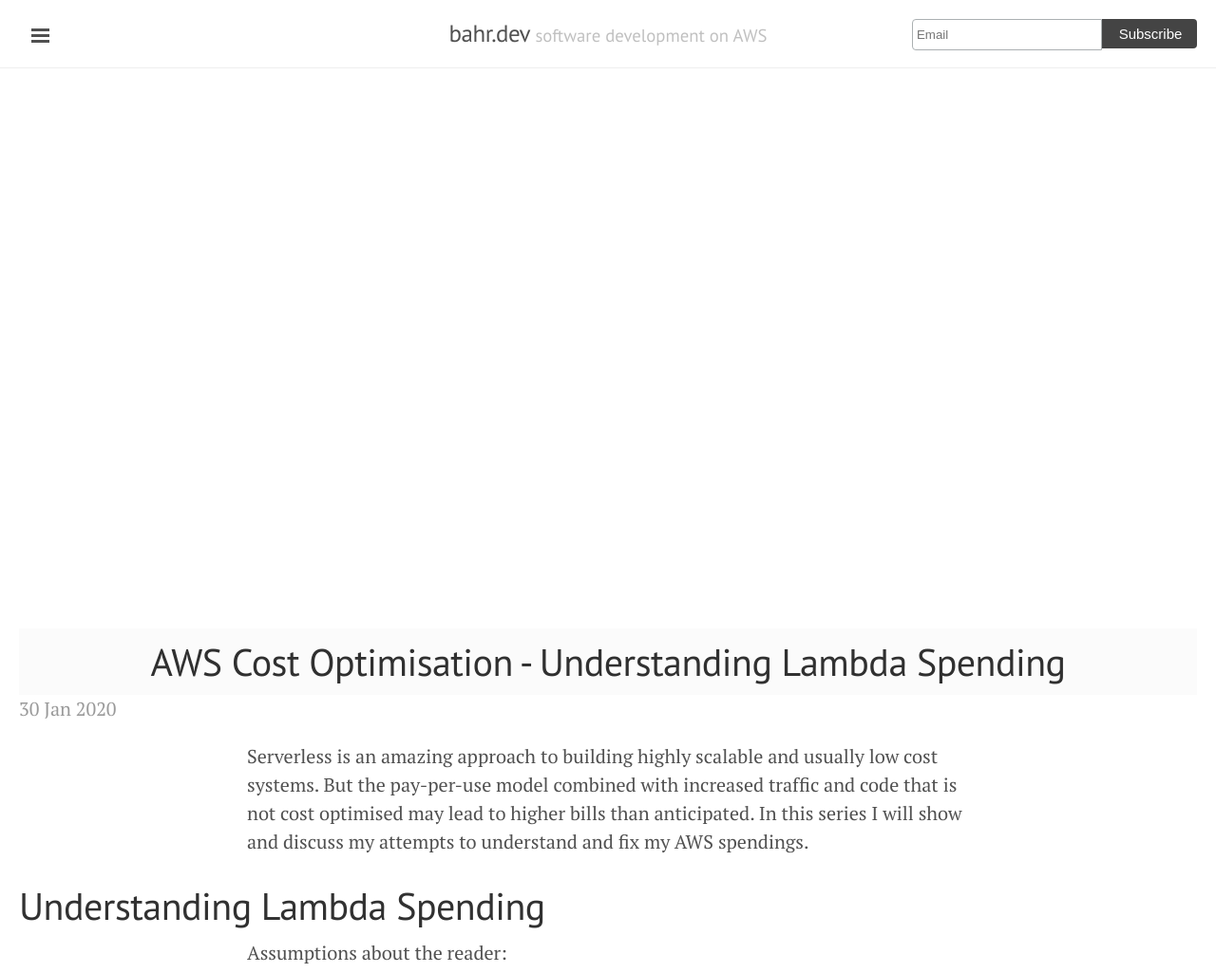
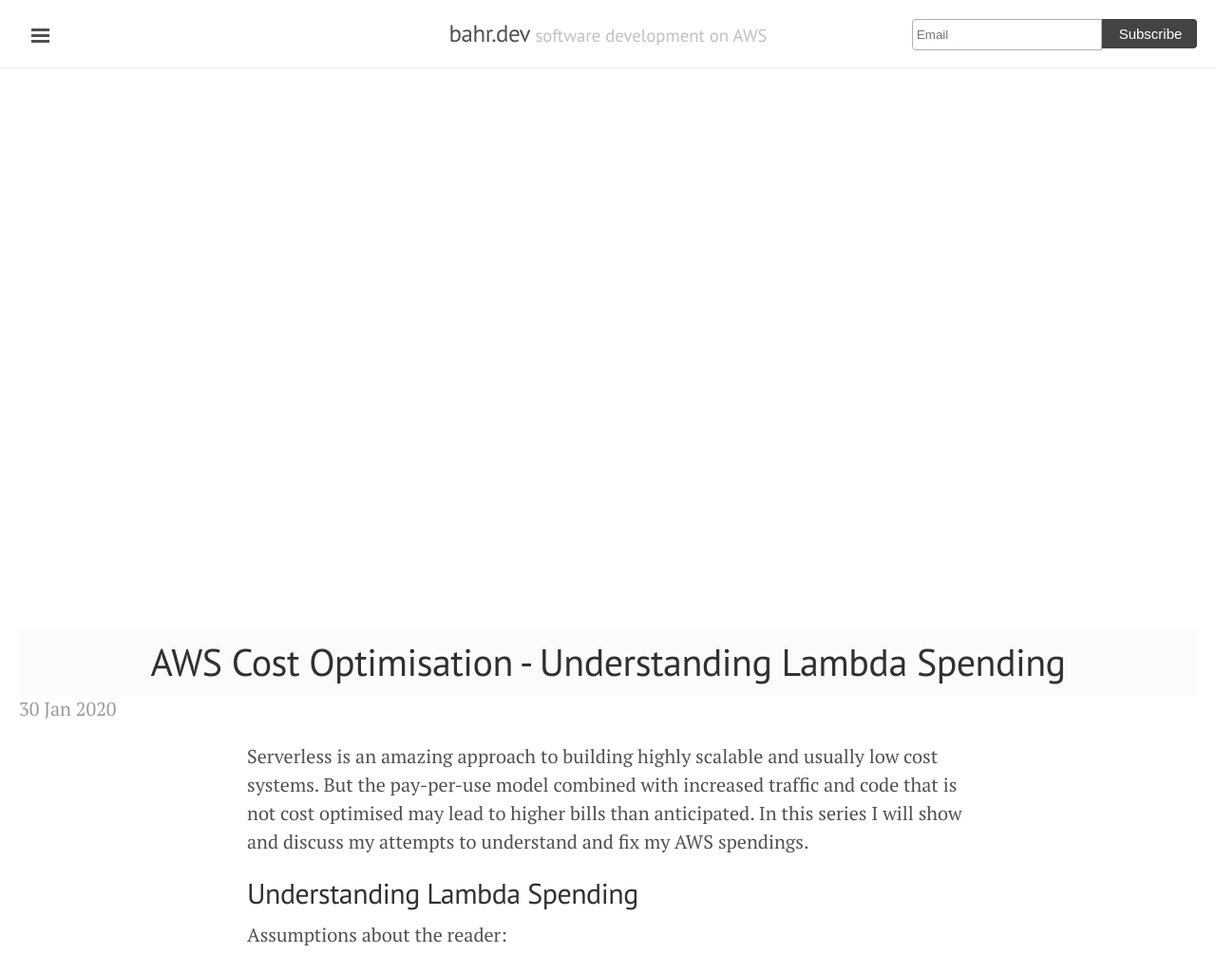
Before and after one commit to bahrmichael/bahrmichael.github.io, a Jekyll site: the page built from _posts/2020-01-30-understand-lambda-spending.md, in a window 1280 px wide. Shown: the top 1025 px of the page at 95% size. Built offline with Jekyll 4.4.1, drawn with Linux system fonts in a browser that asks for light colours; Markdown is read by kramdown in place of the engine named in the settings; comment, search, counter and statistics services are not loaded.

Commit message:
Fix headline

```diff
--- a/_posts/2020-01-30-understand-lambda-spending.md
+++ b/_posts/2020-01-30-understand-lambda-spending.md
@@ -5,7 +5,7 @@
 
 Serverless is an amazing approach to building highly scalable and usually low cost systems. But the pay-per-use model combined with increased traffic and code that is not cost optimised may lead to higher bills than anticipated. In this series I will show and discuss my attempts to understand and fix my AWS spendings.
 
-# Understanding Lambda Spending
+## Understanding Lambda Spending
 
 Assumptions about the reader:
 - You know how to use the [AWS Cost Explorer](https://docs.aws.amazon.com/awsaccountbilling/latest/aboutv2/ce-what-is.html) and have [activated its cost allocation tags](https://docs.aws.amazon.com/awsaccountbilling/latest/aboutv2/custom-tags.html)
@@ -14,13 +14,13 @@
 
 As my lambda spending has decently increased over the last weeks, this post will dive into this service's cost sources.
 
-## Lambda Pricing
+### Lambda Pricing
 
 Lambda is priced on a pay-per-use model. The [official pricing page](https://aws.amazon.com/lambda/pricing) is very detailed, but you can start by assuming that 100.000 seconds of Lambda runtime will cost ~1.7$ when using the default 1024MB of RAM. Depending on the type and size of your workloads you can lower your cost by decreasing the RAM. Increasing it [can also help](https://hackernoon.com/lower-your-aws-lambda-bill-by-increasing-memory-size-yep-e591ae499692), as with more RAM comes more CPU.
 
 Lambda comes with a free tier of "1M free requests per month and 400,000 GB-seconds of compute time per month". The first two weeks in the above graph were probably due to the free tier.
 
-## Cost Tagging
+### Cost Tagging
 
 The first step to understanding AWS costs should always be to add tags. When you add tags to your AWS resources, you can then tell the Cost Explorer to [scan those tags](https://docs.aws.amazon.com/awsaccountbilling/latest/aboutv2/activating-tags.html) and include them in your reports.
 
```
